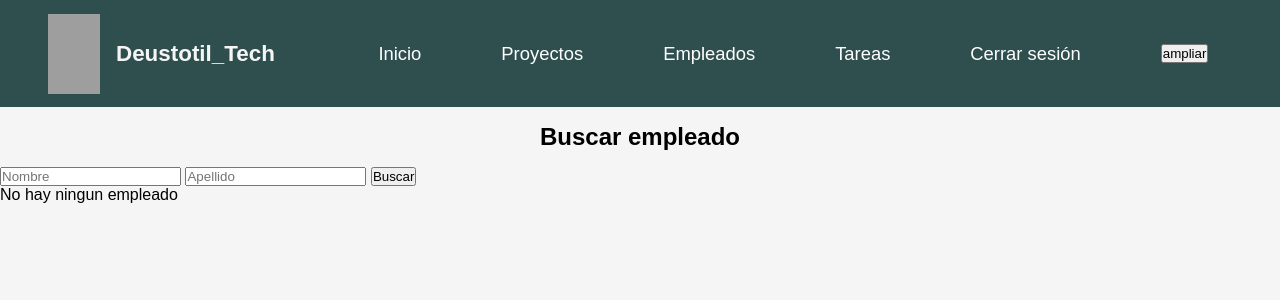
After one commit to rubenalsasua/Grupo5_IW, a Django app: page /appDeustotil_Tech/empleado/buscar in a window 1280 px wide. The commit adds this page. Shown: the top 300 px of the page. Run offline with Django 5.2, Linux system fonts and the light colour scheme; grey boxes are pictures that could not be loaded.

Commit message:
Registro de 2 campos SIN CSS

```diff
--- a/appDeustotil_Tech/urls.py
+++ b/appDeustotil_Tech/urls.py
@@ -18,6 +18,7 @@ urlpatterns = [
     path("/index", views.index, name="index"),
     path("/proyectos", ProyectoListView.as_view(), name="proyecto-list"),
     path("/empleado/<int:pk>", EmpleadoDetailView.as_view(), name="empleado-show"),
+    path('/empleado/buscar', views.buscar_empleado, name='buscar_empleado'),
     path("/empleados", EmpleadoListView.as_view(), name="empleado-list"),
     path("/empleado/create", EmpleadoCreateView.as_view(), name="empleado-create"),
     path("/proyecto/create", ProyectoCreateView.as_view(), name="proyecto-create"),
--- a/appDeustotil_Tech/views.py
+++ b/appDeustotil_Tech/views.py
@@ -1,6 +1,7 @@
 from django.shortcuts import render, get_object_or_404, redirect
 from django.http import HttpResponse
 from django.urls import reverse_lazy
+from django.http import JsonResponse
 from django.views.generic import (
     ListView,
     DetailView,
@@ -77,6 +78,20 @@ class EmpleadoListView(ListView):
     template_name = "appDeustotil_Tech/empleado_list.html"
     context_object_name = "empleado"
 
+def buscar_empleado(request):
+    nombre = request.GET.get('nombre', '')
+    apellido = request.GET.get('apellido', '')
+    empleados = []
+
+    if nombre and apellido:
+        empleados = Empleado.objects.filter(nombre__icontains=nombre, apellido__icontains=apellido)
+    elif nombre:
+        empleados = Empleado.objects.filter(nombre__icontains=nombre)
+    elif apellido:
+        empleados = Empleado.objects.filter(apellido__icontains=apellido)
+
+    return render(request, 'appDeustotil_Tech/empleado_buscar.html', {'empleados': empleados})
+
 
 class EmpleadoCreateView(View):
     def get(self, request):
@@ -94,6 +109,16 @@ class EmpleadoCreateView(View):
             "appDeustotil_Tech/empleado_create.html",
             {"formulario": formulario},
         )
+
+class EmpleadoBuscar(View):
+    def get(self, request, *args, **kwargs):
+        nombre = request.GET.get('nombre', '')
+        apellido = request.GET.get('apellido', '')
+
+        if Empleado.objects.filter(nombre=nombre, apellido=apellido).exists():
+            return JsonResponse({'exists': True})
+        else:
+            return JsonResponse({'exists': False})
 
 
 # TAREA VIEWS
--- /dev/null
+++ b/templates/appDeustotil_Tech/empleado_buscar.html
@@ -0,0 +1,30 @@
+{% extends 'base.html' %}
+{% block contenido %}
+    <h2 class="titulo_create">Buscar empleado</h2>
+        <form id="searchForm" method="get" action="{% url 'buscar_empleado' %}">
+            <input type="text" id="nombre_intro" name="nombre" placeholder="Nombre">
+            <input type="text" id="apellido_intro" name="apellido" placeholder="Apellido">
+            <button type="submit" >Buscar</button>
+        </form>
+
+    <div id="result">
+        {% if empleados %}
+            <div class="general">
+                <div class="ruta_pagina">
+                    <h3> Deustotil_Tech / Empleados</h3>
+                </div>
+
+                <ul class="container-empleados">
+                    {% for empleado in empleados %}
+                        <h3>El empleado {{ empleado.nombre }} {{ empleado.apellido }} existe.</h3>
+                        <button><a href="/appDeustotil_Tech/empleado/{{ empleado.id }}">Visitar</a></button>
+
+                    {% endfor %}
+                </ul>
+            </div>
+        {% else %}
+            <p>No hay ningun empleado</p>
+        {% endif %}
+    </div>
+
+{% endblock %}
--- a/templates/base.html
+++ b/templates/base.html
@@ -49,6 +49,7 @@
                 <ul class="submenu">
                     <li><a href="/appDeustotil_Tech/empleado/create">Nuevo empleado</a></li>
                     <li><a href="#">Borrar empleado</a></li>
+                    <li><a href="/appDeustotil_Tech/empleado/buscar">Buscar empleado</a></li>
                 </ul>
             </li>
             <li>
```
Also changed, not shown: templates/appDeustotil_Tech/index.html (+5 -5 lines).
